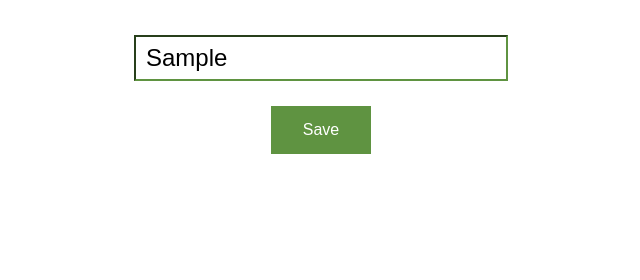
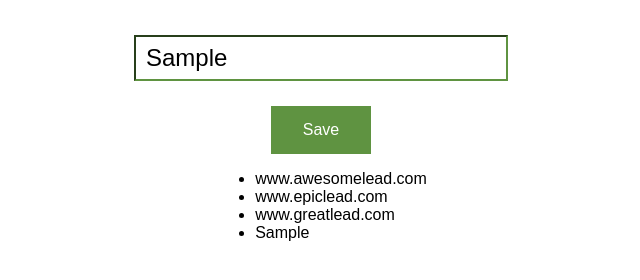
Before and after one commit to MohamedAmine-BenSalah/leadTracker, a plain HTML site: page index.html in a window 1280 px wide. Both pictures are taken after typing "Sample" into the empty fields and a click on the button "Save". Shown: the whole page, without its empty margins (319-959 px from the left). Drawn offline with Linux system fonts and the light colour scheme.

Commit message:
still working

```diff
--- a/index.html
+++ b/index.html
@@ -17,6 +17,12 @@
         <button id="input-btn" >Save</button>
 
     </div>
+    <div id="container">
+        <ul id="ul-el">
+
+        </ul>
+    </div>
+
 
 </body>
 </html>
--- a/main.js
+++ b/main.js
@@ -1,10 +1,15 @@
-let myLeads = [];
+let myLeads = ["www.awesomelead.com", "www.epiclead.com", "www.greatlead.com"];
 const inputEl = document.getElementById('input-el');
 const inputBtn = document.getElementById('input-btn');
+let ulEl = document.getElementById('ul-el');
 
 
 inputBtn.addEventListener('click',()=> {
     let inputLead = inputEl.value;
     myLeads.push(inputLead);
+    for (let i=0;i<myLeads.length;i++) {
+        ulEl.innerHTML +=  "<li>" +  myLeads[i] + "</li> "
+    }
+
     console.log(myLeads);
 })
--- a/style.css
+++ b/style.css
@@ -35,3 +35,8 @@ body {
     display: flex;
     justify-content: center;
 }
+
+#container {
+  display: flex;
+    justify-content: center;
+}
```
